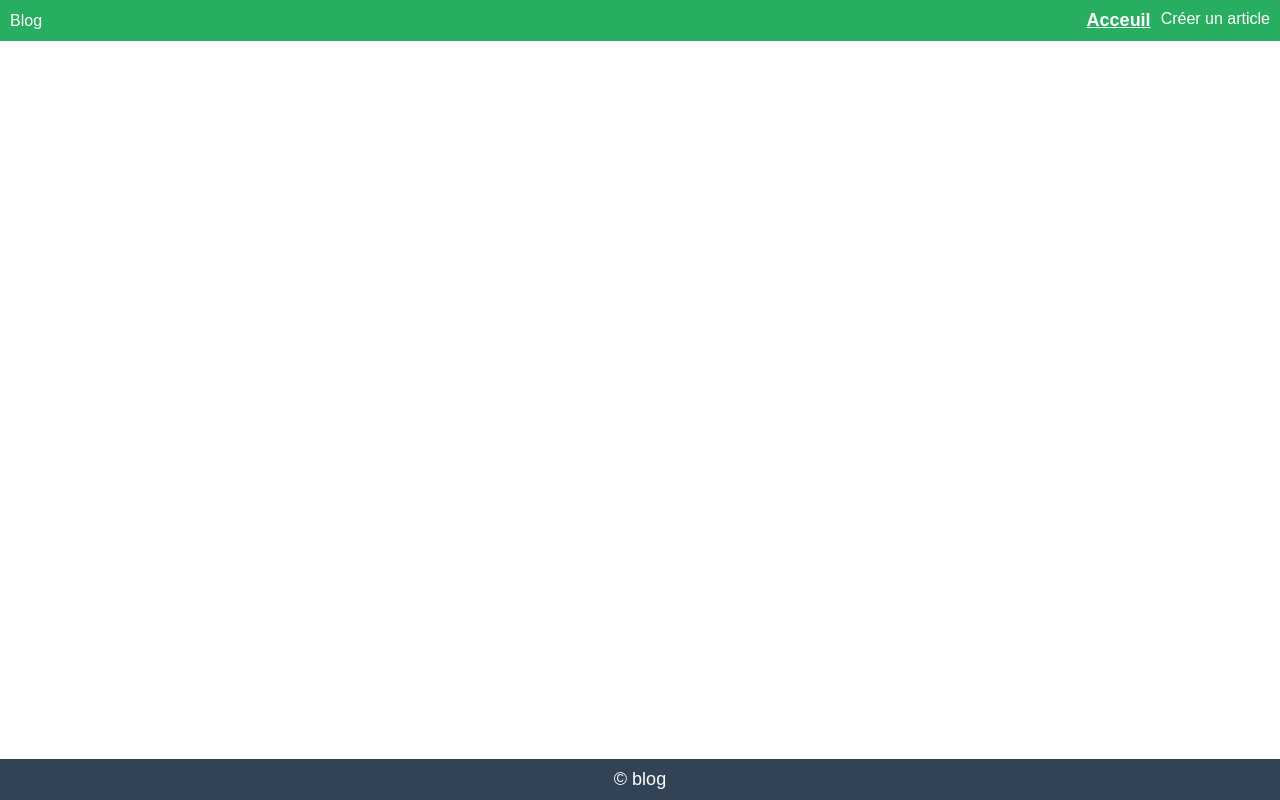
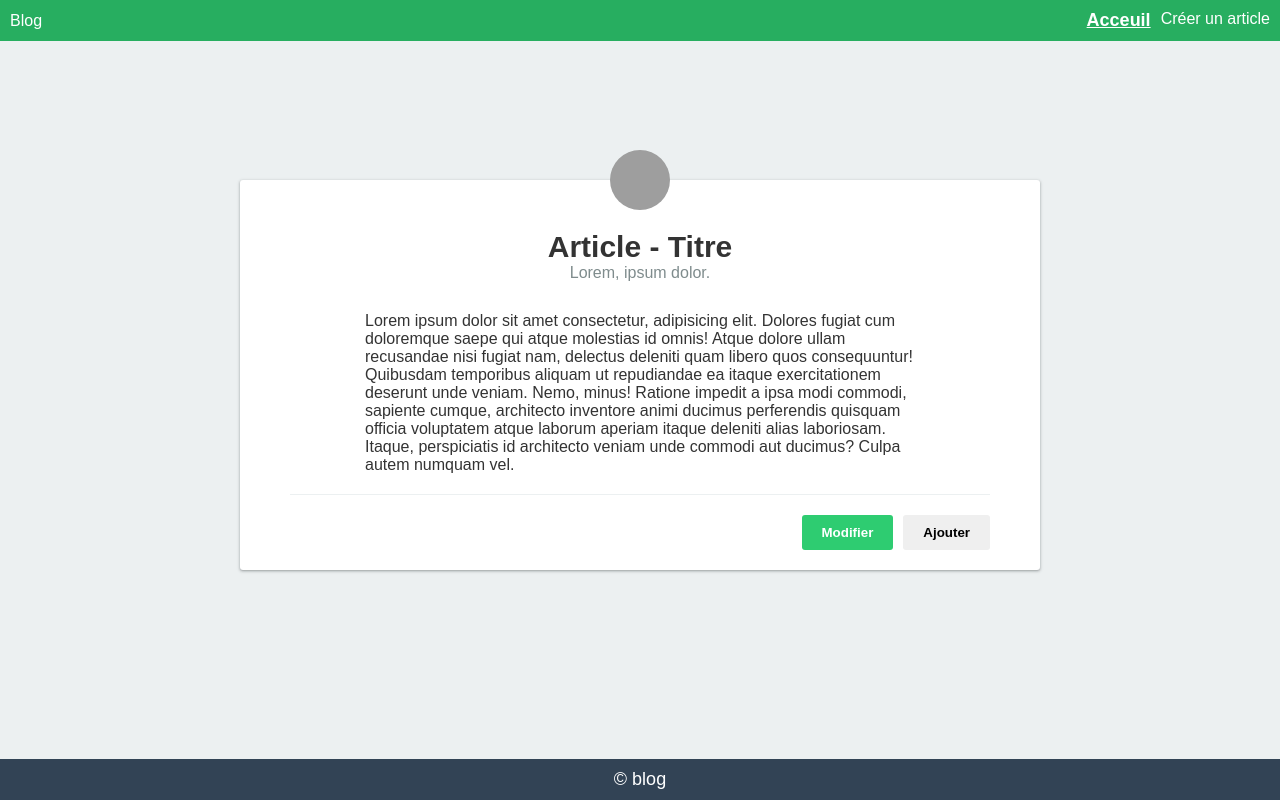
Before and after one commit to StevOrc/todos-nodes-javascript, a website built with webpack: page ui/src/index.html in a window 1280 px wide. Built offline with nearby package versions, Linux system fonts and the light colour scheme; grey boxes are pictures that could not be loaded; files whose address does not match are found by name; a web font is replaced by a local one.

Commit message:
adding html and css for article in index.html

```diff
--- a/ui/src/assets/styles/_variables.scss
+++ b/ui/src/assets/styles/_variables.scss
@@ -6,6 +6,7 @@
     --divider: #ecf0f1;
     --dark-grey: #324355;
     --error: #e74c3c;
+    --hint: #7f8c8d;
     --font-family: "Muli", sans-serif;
     --box-shadow: 0 1px 2px 0 rgba(60, 64, 67, 0.3),
       0 1px 3px 1px rgba(60, 64, 67, 0.15);
--- a/ui/src/assets/styles/styles.scss
+++ b/ui/src/assets/styles/styles.scss
@@ -49,6 +49,7 @@ header{
 .content{
     grid-area: content;
     padding: 20p;
+    background: var(--divider);
 }
 
 footer{
--- a/ui/src/index.html
+++ b/ui/src/index.html
@@ -8,6 +8,7 @@
 </head>
 <body>
     <div class="container">
+        <!-- HEADER -->
         <header>
             <a class="brand-header" href="./index.html">Blog</a>
             <ul>
@@ -19,9 +20,22 @@
             </li>
             </ul>
         </header>
+        <!-- CONTENT -->
         <div class="content">
-
+            <div class="articles-container">
+                <div class="article">
+                    <img src="https://randomuser.me/api/portraits/lego/5.jpg" alt="lego-profile">
+                    <h2>Article - Titre</h2>
+                    <p class="article-author">Lorem, ipsum dolor.</p>
+                    <p class="article-content">Lorem ipsum dolor sit amet consectetur, adipisicing elit. Dolores fugiat cum doloremque saepe qui atque molestias id omnis! Atque dolore ullam recusandae nisi fugiat nam, delectus deleniti quam libero quos consequuntur! Quibusdam temporibus aliquam ut repudiandae ea itaque exercitationem deserunt unde veniam. Nemo, minus! Ratione impedit a ipsa modi commodi, sapiente cumque, architecto inventore animi ducimus perferendis quisquam officia voluptatem atque laborum aperiam itaque deleniti alias laboriosam. Itaque, perspiciatis id architecto veniam unde commodi aut ducimus? Culpa autem numquam vel.</p>
+                    <div class="article-action">
+                        <button class="btn btn-primary">Modifier</button>
+                        <button class="btn btn-danger">Ajouter</button>
+                    </div>
+                </div>
+            </div>
         </div>
+        <!-- FOOTER -->
         <footer>
             © blog
         </footer>
--- a/ui/src/index.scss
+++ b/ui/src/index.scss
@@ -0,0 +1,47 @@
+.content{
+    display: flex;
+    justify-content: center;
+    align-items: center;
+    .articles-container{
+        max-width: 800px;
+        width: 100%;
+        margin: 5rem 0 10rem 0;
+        .article{
+            background-color: white;
+            padding: 0 5rem;
+            border-radius: 3px;
+            display: flex;
+            flex-direction: column;
+            align-items: center;
+            box-shadow: var(--box-shadow);
+        }
+        img{
+            height: 6rem;
+            width: 6rem;
+            border-radius: 50%;
+            margin-top: -3rem;
+        }
+        h2{
+            margin: 2rem 0 0 0;
+        }
+        .article-author{
+            color: var(--hint);
+            margin-bottom: 3rem;
+        }
+        .article-content{
+            max-width: 550px;
+        }
+        .article-action{
+            display: flex;
+            justify-content: flex-end;
+            width: 100%;
+            align-items: center;
+            padding: 2rem 0;
+            border-top: 1px solid var(--divider);
+            margin-top: 2rem;
+            .btn{
+                margin-left: 1rem;
+            }
+        }
+    }
+}
```
